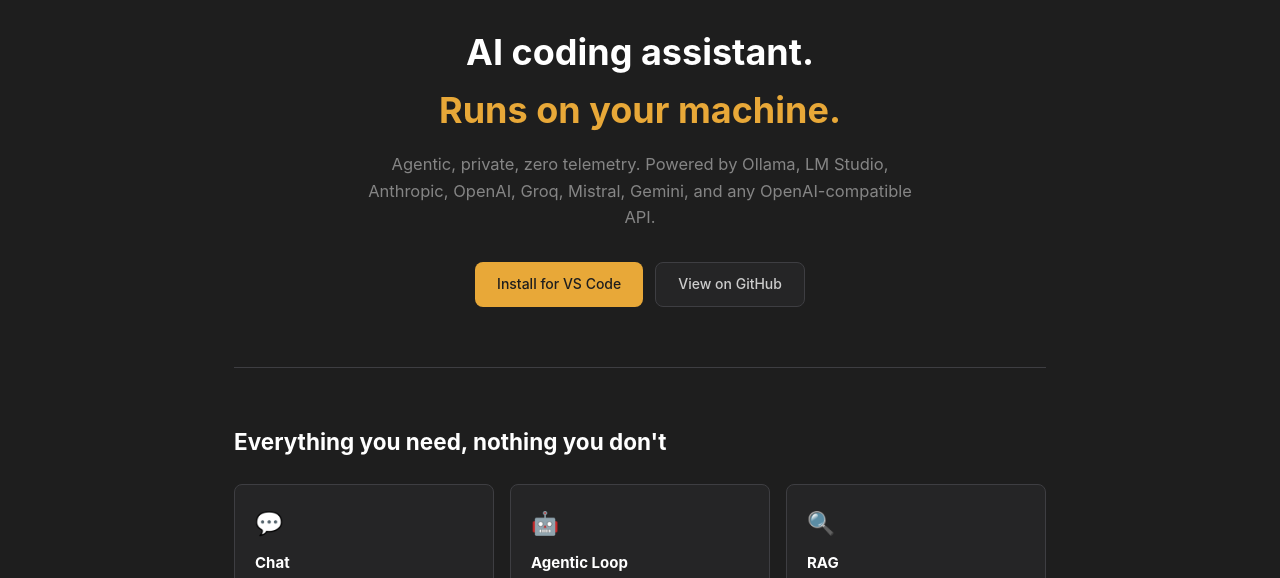
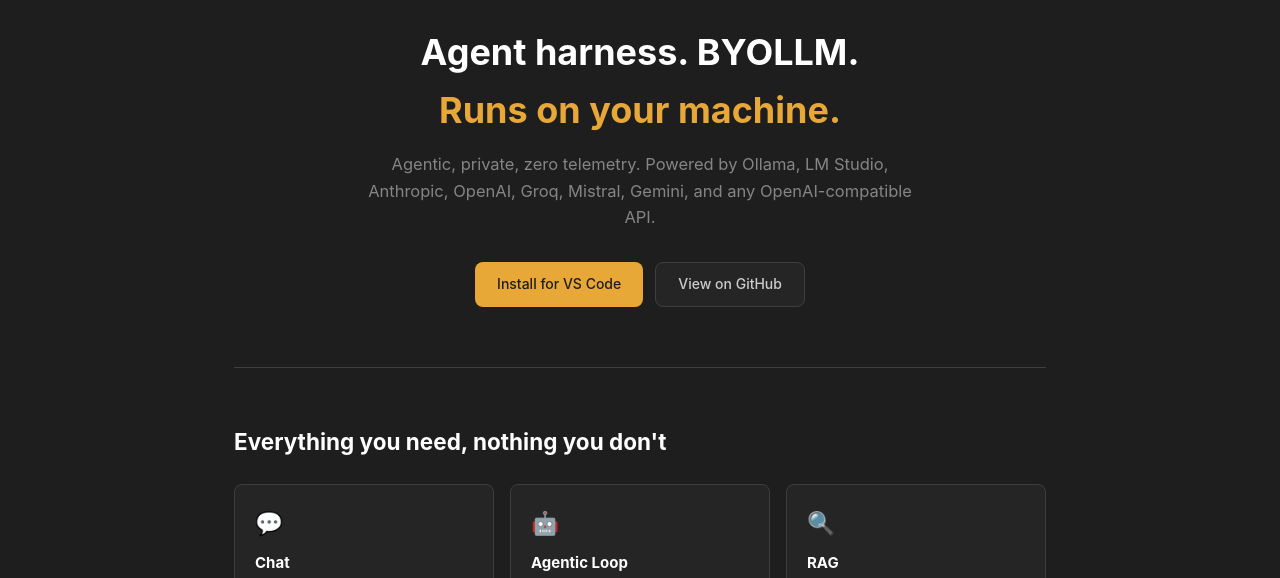
Before and after one commit to ryanjames85/grom, a website: page docs/index.html in a window 1280 px wide. Shown: the part 216-794 px from the top of the page. Drawn offline with Linux system fonts and the light colour scheme.

Commit message:
docs: agent harness terminology + resize readme images to 64x64

```diff
--- a/docs/index.html
+++ b/docs/index.html
@@ -4,7 +4,7 @@
   <meta charset="UTF-8">
   <meta name="viewport" content="width=device-width, initial-scale=1.0">
   <title>Grom — Local AI Coding Assistant</title>
-  <meta name="description" content="Grom is a VS Code extension that brings agentic AI coding to your machine. No cloud, no account, no telemetry. Powered by Ollama, LM Studio, Anthropic, Groq, Mistral, and more.">
+  <meta name="description" content="Grom is a local-first agent harness for VS Code. Bring your own LLM — no cloud, no account, no telemetry. Powered by Ollama, LM Studio, Anthropic, Groq, Mistral, and more.">
   <style>
     *, *::before, *::after { box-sizing: border-box; margin: 0; padding: 0; }
 
@@ -112,7 +112,7 @@
 
   <div class="hero">
     <img class="hero-logo" src="https://raw.githubusercontent.com/ryanjames85/grom/main/resources/icon.png" alt="Grom">
-    <h1>AI coding assistant.<br><span>Runs on your machine.</span></h1>
+    <h1>Agent harness. BYOLLM.<br><span>Runs on your machine.</span></h1>
     <p>Agentic, private, zero telemetry. Powered by Ollama, LM Studio, Anthropic, OpenAI, Groq, Mistral, Gemini, and any OpenAI-compatible API.</p>
     <div class="hero-btns">
       <a class="btn btn-primary" href="https://marketplace.visualstudio.com/items?itemName=RyanConnolly.grom">Install for VS Code</a>
--- a/package.json
+++ b/package.json
@@ -1,7 +1,7 @@
 {
   "name": "grom",
   "displayName": "Grom",
-  "description": "Your local AI assistant. Runs entirely on your machine — no cloud, no account, no telemetry. Powered by Ollama, LM Studio, or any OpenAI-compatible API.",
+  "description": "Local-first agent harness for VS Code. Bring your own LLM — no cloud, no account, no telemetry. Your model, your machine, your rules.",
   "version": "0.4.3",
   "publisher": "RyanConnolly",
   "icon": "resources/icon.png",
```
Also changed, not shown: README.md, resources/grom-idle.png, resources/grom-plan.png.
